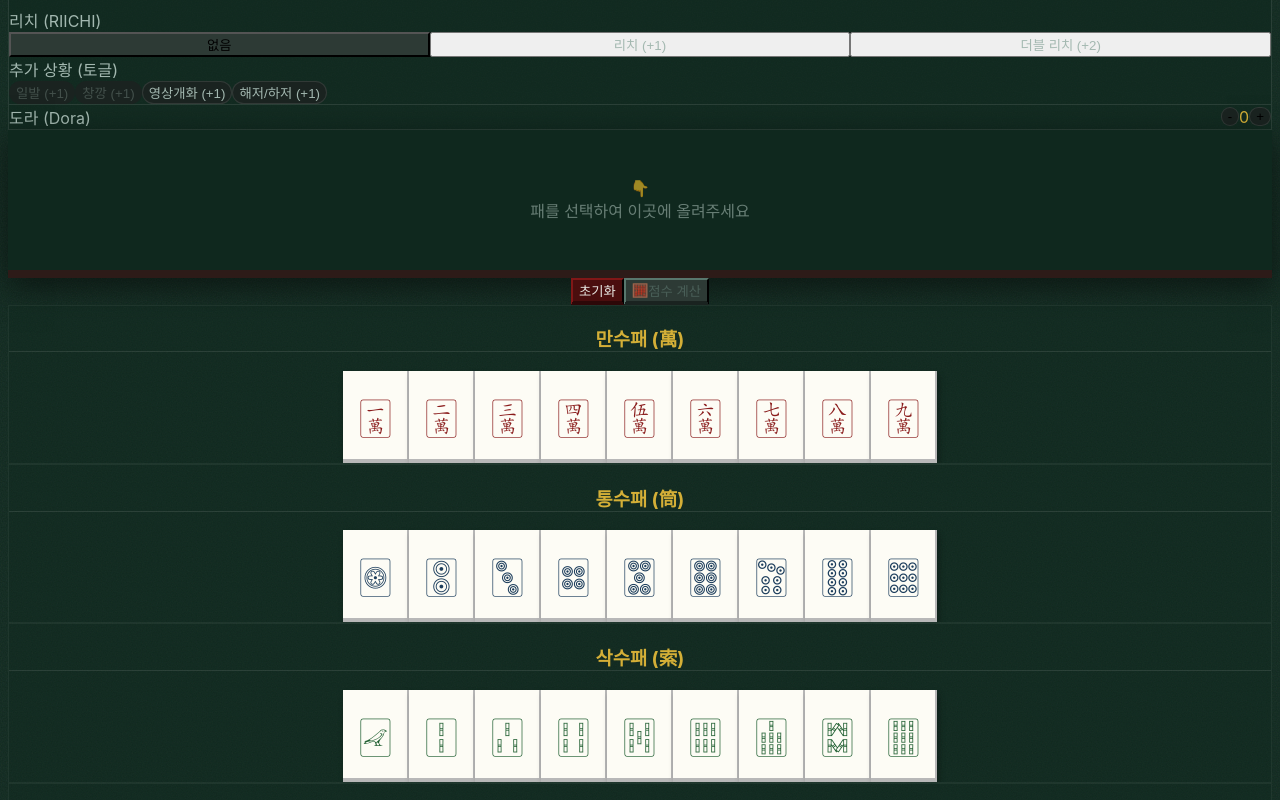
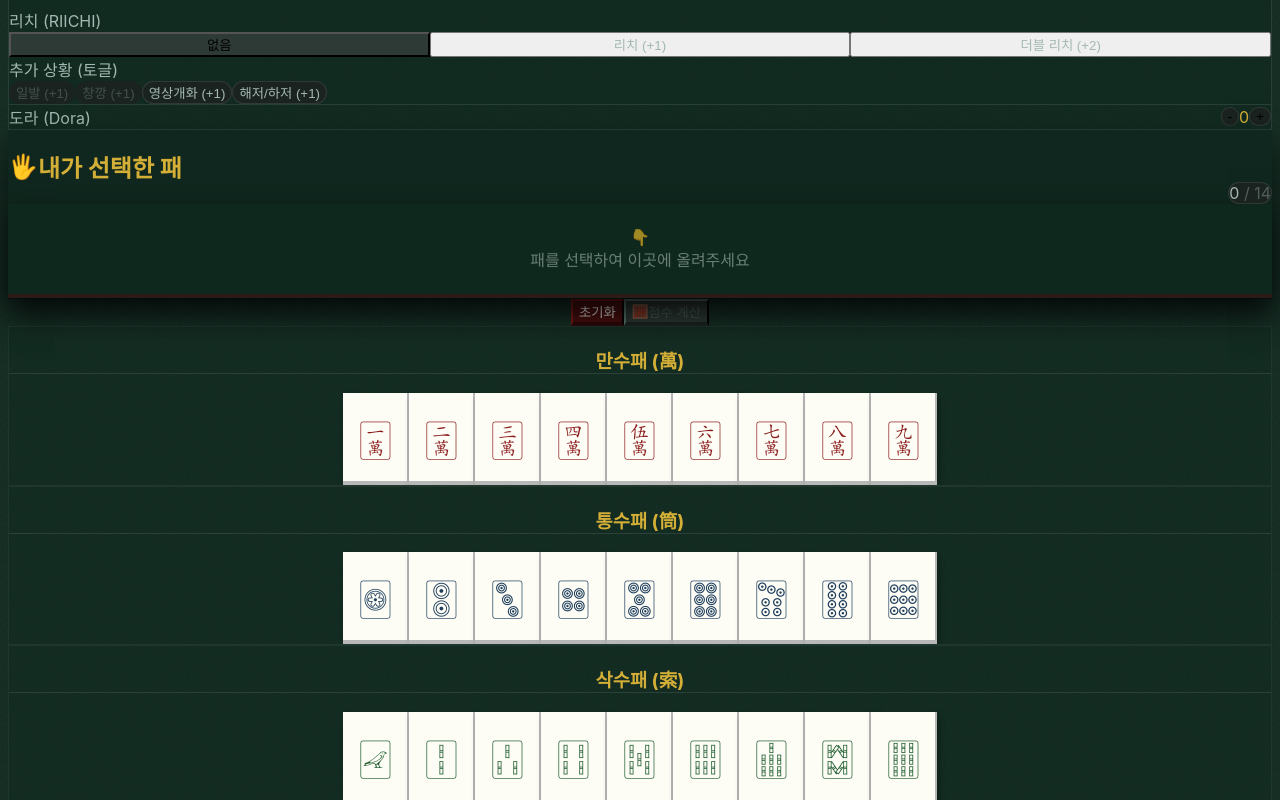
Before and after one commit to greenott/mahjong-scorer, a Next.js app: page / in a window 1280 px wide. Shown: the part 480-1280 px from the top of the page. Built offline with nearby package versions, Linux system fonts and the light colour scheme; a web font is replaced by a local one.

Commit message:
fix(ui): apply layout fixes for modal scroll and sticky hand container

```diff
--- a/app/globals.css
+++ b/app/globals.css
@@ -14,7 +14,7 @@ body {
   background-color: var(--felt-green);
   background-image: var(--felt-texture);
   font-family: "Pretendard Variable", Pretendard, -apple-system, BlinkMacSystemFont, system-ui, Roboto, "Helvetica Neue", "Segoe UI", "Apple SD Gothic Neo", "Noto Sans KR", "Malgun Gothic", "Apple Color Emoji", "Segoe UI Emoji", "Segoe UI Symbol", sans-serif;
-  overflow-x: hidden;
+  /* overflow-x: hidden; removed to allow position: sticky to function correctly */
 }
 
 /* Custom Scrollbar */
@@ -34,3 +34,48 @@ body {
 ::-webkit-scrollbar-thumb:hover {
   background: rgba(255, 255, 255, 0.3);
 }
+
+/* Custom Modal Animations (Tailwind v4 compatible) */
+@keyframes fadeIn {
+  from {
+    opacity: 0;
+  }
+
+  to {
+    opacity: 1;
+  }
+}
+
+@keyframes slideUp {
+  from {
+    transform: translateY(100%);
+  }
+
+  to {
+    transform: translateY(0);
+  }
+}
+
+@keyframes scaleIn {
+  from {
+    transform: scale(0.95);
+    opacity: 0;
+  }
+
+  to {
+    transform: scale(1);
+    opacity: 1;
+  }
+}
+
+.animate-fade-in {
+  animation: fadeIn 0.3s ease-out forwards;
+}
+
+.animate-slide-up {
+  animation: slideUp 0.3s cubic-bezier(0.16, 1, 0.3, 1) forwards;
+}
+
+.animate-scale-in {
+  animation: scaleIn 0.3s cubic-bezier(0.16, 1, 0.3, 1) forwards;
+}
--- a/app/page.tsx
+++ b/app/page.tsx
@@ -174,19 +174,13 @@ export default function Home() {
     useEffect(() => {
         if (result || error) {
             document.body.style.overflow = 'hidden';
-            // Prevent mobile safari scroll bouncing on body
-            document.body.style.position = 'fixed';
-            document.body.style.width = '100%';
+            // Removing touchAction: none as it breaks scrolling inside the modal on mobile
         } else {
             document.body.style.overflow = '';
-            document.body.style.position = '';
-            document.body.style.width = '';
         }
 
         return () => {
             document.body.style.overflow = '';
-            document.body.style.position = '';
-            document.body.style.width = '';
         };
     }, [result, error]);
 
@@ -377,7 +371,7 @@ export default function Home() {
                     <h2 className="text-2xl font-black text-[#d4af37] pb-2 flex items-center gap-2 drop-shadow-md border-b border-[#ffffff]/10">
                         <span>⚙️</span> 대국 설정
                     </h2>
-
+                    {/* ... rest of the settings section remains the same ... */}
                     <div className="grid grid-cols-1 md:grid-cols-2 gap-4 md:gap-6">
                         {/* Card 1: 기본 흐름 (장풍, 자풍, 화료, 본장) */}
                         <div className="bg-[#0f281e]/60 p-5 md:p-6 rounded-2xl border border-[#ffffff]/10 shadow-lg space-y-5 flex flex-col">
@@ -494,51 +488,67 @@ export default function Home() {
                         </div>
                     </div>
                 </section>
+            </div> {/* End of upper layout constraint block */}
 
-                {/* Hand Area (The Rack) */}
-
-                <section className="relative">
+            {/* Sticky items should be placed in root block */}
+            <div className="max-w-7xl mx-auto space-y-12 pb-20">
+                {/* Hand Area (The Rack) - Sticky Header */}
+                <div className="sticky top-0 z-40 -mx-4 px-4 md:-mx-8 md:px-8 pt-4 pb-6 bg-[#0f281e]/95 backdrop-blur-md shadow-[0_15px_30px_rgba(0,0,0,0.6)] border-b border-[#000000]/50 transition-all duration-300">
+                    <div className="max-w-7xl mx-auto">
+                        <div className="flex justify-between items-end mb-3">
+                            <h2 className="text-lg md:text-xl font-bold text-[#d4af37] flex items-center gap-2 drop-shadow-md">
+                                <span>🖐</span> 내가 선택한 패
+                            </h2>
+                            <span className="text-xs md:text-sm font-bold text-[#a3b8b0] bg-[#1a2320] px-3 py-1 rounded-full border border-[#ffffff]/10 shadow-inner tracking-wider">
+                                {hand.length} <span className="opacity-40">/ 14</span>
+                            </span>
+                        </div>
 
                         {/* Wood Rail Container */}
-                    <div className="bg-[#3e2723] p-4 rounded-xl shadow-[0_10px_30px_rgba(0,0,0,0.5),inset_0_2px_5px_rgba(255,255,255,0.1)] border-b-8 border-[#2d1b18]">
-                        <div className="bg-[#0f281e] rounded-lg p-6 min-h-[140px] md:min-h-[180px] flex flex-wrap gap-2 md:gap-4 justify-center items-center shadow-inner relative overflow-hidden">
+                        <div className="bg-[#3e2723] p-2 md:p-3 rounded-xl shadow-[0_10px_30px_rgba(0,0,0,0.5),inset_0_2px_5px_rgba(255,255,255,0.1)] border-b-4 md:border-b-8 border-[#2d1b18]">
+                            <div className="bg-[#0f281e] rounded-lg p-2 md:p-5 min-h-[90px] md:min-h-[140px] flex flex-wrap gap-1.5 md:gap-3 justify-center items-center shadow-inner relative overflow-hidden transition-all duration-300">
 
                                 {/* Felt Texture Overlay for Rack */}
                                 <div className="absolute inset-0 opacity-20 pointer-events-none" style={{ backgroundImage: 'var(--felt-texture)' }}></div>
 
                                 {hand.length === 0 && (
-                                <div className="text-center space-y-3 z-10 opacity-60">
-                                    <div className="text-5xl animate-bounce">👇</div>
-                                    <div className="text-[#a3b8b0] text-lg font-light">패를 선택하여 이곳에 올려주세요</div>
+                                    <div className="text-center space-y-1 md:space-y-2 z-10 opacity-60 py-4">
+                                        <div className="text-3xl md:text-5xl animate-bounce">👇</div>
+                                        <div className="text-[#a3b8b0] text-xs md:text-lg font-light">패를 선택하여 이곳에 올려주세요</div>
                                     </div>
                                 )}
 
                                 {hand.map((tile) => (
+                                    <div key={tile.id} className="transform scale-[0.7] sm:scale-[0.85] md:scale-100 origin-center transition-transform duration-300">
                                         <TileComponent
-                                    key={tile.id}
                                             tile={tile}
                                             onClick={() => toggleTileSelection(tile.id)}
                                             selected={selectedTiles.includes(tile.id)}
                                             className={`
-                                        transition-all duration-300 shadow-2xl z-10
-                                        ${tile.isOpen ? 'opacity-80 scale-95 -rotate-2 mix-blend-luminosity' : 'hover:-translate-y-4 hover:rotate-1'}
+                                                transition-all duration-300 shadow-xl z-20 hover:z-30
+                                                ${tile.isOpen ? 'opacity-80 scale-95 -rotate-2 mix-blend-luminosity' : 'hover:-translate-y-2 md:hover:-translate-y-4 hover:rotate-1'}
                                             `}
                                         />
+                                    </div>
                                 ))}
 
                                 {/* Ghost Tile Placeholder if hand not full */}
                                 {hand.length < 14 && hand.length > 0 && (
-                                <div className="w-14 h-20 md:w-20 md:h-28 border-2 border-dashed border-[#ffffff]/20 rounded-lg flex items-center justify-center">
-                                    <span className="text-[#ffffff]/20 text-2xl font-bold">+</span>
+                                    <div className="w-10 h-14 sm:w-12 sm:h-16 md:w-20 md:h-28 border-2 border-dashed border-[#ffffff]/20 rounded-lg flex items-center justify-center transition-all duration-300 m-1">
+                                        <span className="text-[#ffffff]/20 text-xl md:text-2xl font-bold">+</span>
                                     </div>
                                 )}
                             </div>
-                    </div >
+                        </div>
+                    </div>
+                </div>
 
+                {/* Hand Action Controls & Settings */}
+                <section className="relative max-w-7xl mx-auto pt-2">
                     {/* Furo Action Menu (Shows when tiles are selected) */}
                     {
                         selectedTiles.length >= 3 && (
-                            <div className="absolute top-full left-1/2 -translate-x-1/2 mt-4 z-20 flex gap-2 p-2 bg-[#1a1a1a] rounded-lg border border-[#d4af37]/30 shadow-2xl animate-in slide-in-from-top-4">
+                            <div className="absolute -top-6 left-1/2 -translate-x-1/2 mt-4 z-20 flex gap-2 p-2 bg-[#1a1a1a] rounded-lg border border-[#d4af37]/30 shadow-2xl animate-in slide-in-from-top-4">
                                 <button onClick={() => declareFuro('chi')} className="px-4 py-2 bg-[#2d3a35] hover:bg-[#3e524b] text-[#a3b8b0] hover:text-white rounded transition">치 (Chi)</button>
                                 <button onClick={() => declareFuro('pon')} className="px-4 py-2 bg-[#2d3a35] hover:bg-[#3e524b] text-[#a3b8b0] hover:text-white rounded transition">퐁 (Pon)</button>
                                 <button onClick={() => declareFuro('kan')} className="px-4 py-2 bg-[#2d3a35] hover:bg-[#3e524b] text-[#a3b8b0] hover:text-white rounded transition">명깡 (Kan)</button>
@@ -549,7 +559,7 @@ export default function Home() {
                     }
 
                     {/* Controls */}
-                    <div className="mt-6 flex justify-center gap-4">
+                    <div className="flex justify-center gap-4">
                         <button
                             onClick={clearHand}
                             className="px-6 py-4 md:py-3 text-lg md:text-base bg-[#4a0e0e] hover:bg-[#6b1616] text-[#e8e8e3] rounded-lg font-medium transition-all shadow-lg hover:shadow-red-900/40 active:translate-y-1 border-b-4 border-[#2d0808] active:border-b-0"
@@ -569,11 +579,42 @@ export default function Home() {
                     </div>
                 </section>
 
-                {/* Error Modal - Overlay Style */}
+
+
+
+
+                {/* Tile Selection Palette */}
+                <section className="grid grid-cols-1 gap-6 sm:gap-8">
+                    {Object.entries(tilesByType).map(([type, tiles]) => (
+                        <div key={type} className="bg-[#0f281e]/40 p-4 sm:p-6 md:p-8 rounded-2xl border border-[#ffffff]/5 relative overflow-hidden group hover:bg-[#0f281e]/60 transition-colors duration-300">
+                            <h3 className="text-xl sm:text-2xl font-bold mb-4 sm:mb-6 text-[#d4af37] flex items-center justify-center gap-4 border-b border-[#ffffff]/10 pb-4">
+                                <span className={`w-2 h-6 sm:h-8 rounded-full ${type === 'man' ? 'bg-[#8a1c1c]' : type === 'pin' ? 'bg-[#1c3d5c]' : type === 'sou' ? 'bg-[#1c5c2e]' : 'bg-[#d4af37]'}`}></span>
+                                {getTypeLabel(type)}
+                            </h3>
+                            <div className="flex flex-wrap gap-2 sm:gap-3 md:gap-5 justify-center">
+                                {tiles.map((tile) => (
+                                    <TileComponent
+                                        key={tile.symbol}
+                                        tile={tile}
+                                        onClick={() => addToHand(tile)}
+                                        className="hover:shadow-xl hover:scale-110 active:scale-95 transition-all duration-200"
+                                    />
+                                ))}
+                            </div>
+                        </div>
+                    ))}
+                </section>
+            </div >
+
+            <footer className="text-center text-[#a3b8b0]/40 text-sm pb-8 font-light tracking-widest uppercase">
+                Mahjong Scorer &copy; {new Date().getFullYear()}
+            </footer>
+
+            {/* Error Modal - Root Level to Escape Containing Blocks */}
             {
                 error && (
-                        <div className="fixed inset-0 z-50 flex items-end sm:items-center justify-center p-0 sm:p-4 bg-black/80 backdrop-blur-md animate-in fade-in duration-300" onClick={() => setError(null)}>
-                            <div className="bg-[#1a1a1a] max-w-md w-full rounded-t-3xl sm:rounded-2xl border border-[#ff4444]/50 shadow-[0_0_50px_rgba(255,68,68,0.2)] overflow-hidden relative animate-in slide-in-from-bottom-full sm:slide-in-from-bottom-0 pb-6 sm:pb-0" onClick={e => e.stopPropagation()}>
+                    <div className="fixed inset-0 z-50 flex items-end sm:items-center justify-center p-0 sm:p-4 bg-black/80 backdrop-blur-md animate-fade-in" onClick={() => setError(null)}>
+                        <div className="bg-[#1a1a1a] max-w-md w-full rounded-t-3xl sm:rounded-2xl border border-[#ff4444]/50 shadow-[0_0_50px_rgba(255,68,68,0.2)] overflow-hidden relative pb-6 sm:pb-0 animate-slide-up sm:animate-scale-in" onClick={e => e.stopPropagation()}>
                             {/* Mobile Handle */}
                             <div className="sm:hidden w-12 h-1.5 bg-white/20 rounded-full mx-auto mt-3 mb-1"></div>
                             {/* Close Button */}
@@ -582,27 +623,29 @@ export default function Home() {
                                     <path strokeLinecap="round" strokeLinejoin="round" strokeWidth={2} d="M6 18L18 6M6 6l12 12" />
                                 </svg>
                             </button>
-                                <div className="text-5xl mb-4">⚠️</div>
-                                <h3 className="text-xl font-bold text-[#ff4444] mb-2">계산 실패</h3>
-                                <p className="text-[#e8e8e3] font-light leading-relaxed">{error}</p>
-                                <button onClick={() => setError(null)} className="mt-8 px-6 py-2 bg-[#ff4444]/20 hover:bg-[#ff4444]/30 text-[#ff4444] rounded-lg transition-colors border border-[#ff4444]/30">
+                            <div className="text-5xl mb-4 text-center mt-6">⚠️</div>
+                            <h3 className="text-xl font-bold text-[#ff4444] mb-2 text-center">계산 실패</h3>
+                            <p className="text-[#e8e8e3] font-light leading-relaxed text-center px-6">{error}</p>
+                            <div className="text-center">
+                                <button onClick={() => setError(null)} className="mt-8 px-6 py-2 mb-6 bg-[#ff4444]/20 hover:bg-[#ff4444]/30 text-[#ff4444] rounded-lg transition-colors border border-[#ff4444]/30">
                                     확인
                                 </button>
+                            </div>
                         </div>
                     </div>
                 )
             }
 
-                {/* Result Modal - Overlay Style */}
+            {/* Result Modal - Root Level to Escape Containing Blocks */}
             {
                 result && (
-                        <div className="fixed inset-0 z-50 flex items-end sm:items-center justify-center p-0 sm:p-4 bg-black/80 backdrop-blur-md animate-in fade-in duration-300" onClick={() => setResult(null)}>
-                            <div className="bg-[#1a1a1a] max-w-4xl w-full max-h-[90vh] overflow-y-auto rounded-t-3xl sm:rounded-2xl border border-[#d4af37]/50 shadow-[0_0_50px_rgba(212,175,55,0.2)] relative animate-in slide-in-from-bottom-full sm:slide-in-from-bottom-0 pb-8 sm:pb-0 scrollbar-thin scrollbar-thumb-[#d4af37]/50 scrollbar-track-transparent" onClick={e => e.stopPropagation()}>
+                    <div className="fixed inset-0 z-50 flex items-end sm:items-center justify-center p-0 sm:p-4 bg-black/80 backdrop-blur-md animate-fade-in" onClick={() => setResult(null)}>
+                        <div className="bg-[#1a1a1a] max-w-4xl w-full max-h-[90vh] overflow-y-auto rounded-t-3xl sm:rounded-2xl border border-[#d4af37]/50 shadow-[0_0_50px_rgba(212,175,55,0.2)] relative pb-8 sm:pb-0 scrollbar-thin scrollbar-thumb-[#d4af37]/50 scrollbar-track-transparent animate-slide-up sm:animate-none" onClick={e => e.stopPropagation()}>
                             {/* Mobile Handle */}
                             <div className="sm:hidden w-12 h-1.5 bg-white/20 rounded-full mx-auto mt-3 mb-1 sticky top-3 z-50"></div>
 
                             {/* Close Button */}
-                                <button onClick={() => setResult(null)} className="absolute top-4 right-4 text-[#a3b8b0] hover:text-white transition-colors z-50 bg-black/50 sm:bg-transparent rounded-full p-1 sm:p-0">
+                            <button onClick={() => setResult(null)} className="absolute top-4 right-4 text-[#a3b8b0] hover:text-white transition-colors z-[60] bg-black/50 sm:bg-transparent rounded-full p-1 sm:p-0">
                                 <svg xmlns="http://www.w3.org/2000/svg" className="h-8 w-8" fill="none" viewBox="0 0 24 24" stroke="currentColor">
                                     <path strokeLinecap="round" strokeLinejoin="round" strokeWidth={2} d="M6 18L18 6M6 6l12 12" />
                                 </svg>
@@ -700,32 +743,6 @@ export default function Home() {
                 )
             }
 
-                {/* Tile Selection Palette */}
-                <section className="grid grid-cols-1 gap-6 sm:gap-8">
-                    {Object.entries(tilesByType).map(([type, tiles]) => (
-                        <div key={type} className="bg-[#0f281e]/40 p-4 sm:p-6 md:p-8 rounded-2xl border border-[#ffffff]/5 relative overflow-hidden group hover:bg-[#0f281e]/60 transition-colors duration-300">
-                            <h3 className="text-xl sm:text-2xl font-bold mb-4 sm:mb-6 text-[#d4af37] flex items-center justify-center gap-4 border-b border-[#ffffff]/10 pb-4">
-                                <span className={`w-2 h-6 sm:h-8 rounded-full ${type === 'man' ? 'bg-[#8a1c1c]' : type === 'pin' ? 'bg-[#1c3d5c]' : type === 'sou' ? 'bg-[#1c5c2e]' : 'bg-[#d4af37]'}`}></span>
-                                {getTypeLabel(type)}
-                            </h3>
-                            <div className="flex flex-wrap gap-2 sm:gap-3 md:gap-5 justify-center">
-                                {tiles.map((tile) => (
-                                    <TileComponent
-                                        key={tile.symbol}
-                                        tile={tile}
-                                        onClick={() => addToHand(tile)}
-                                        className="hover:shadow-xl hover:scale-110 active:scale-95 transition-all duration-200"
-                                    />
-                                ))}
-                            </div>
-                        </div>
-                    ))}
-                </section>
-            </div >
-
-            <footer className="text-center text-[#a3b8b0]/40 text-sm pb-8 font-light tracking-widest uppercase">
-                Mahjong Scorer &copy; {new Date().getFullYear()}
-            </footer>
         </main >
     );
 }
```
Lines whose indentation alone changed are shown as unchanged.
